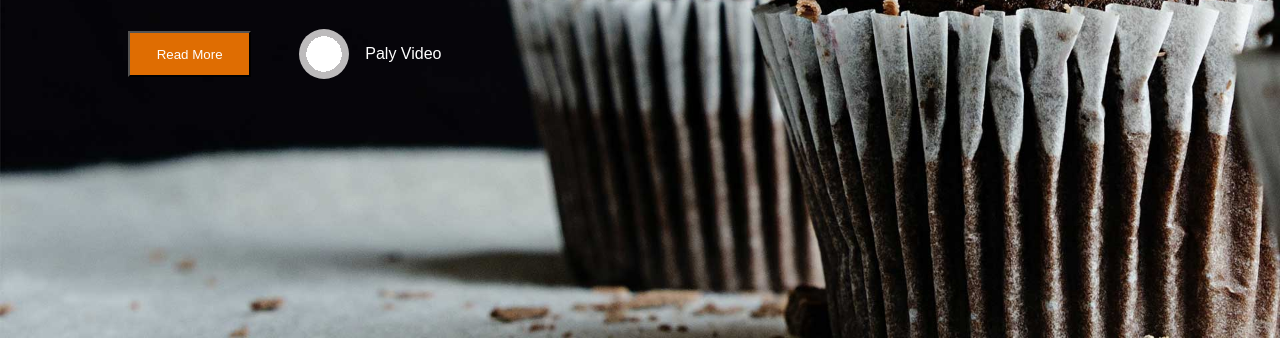
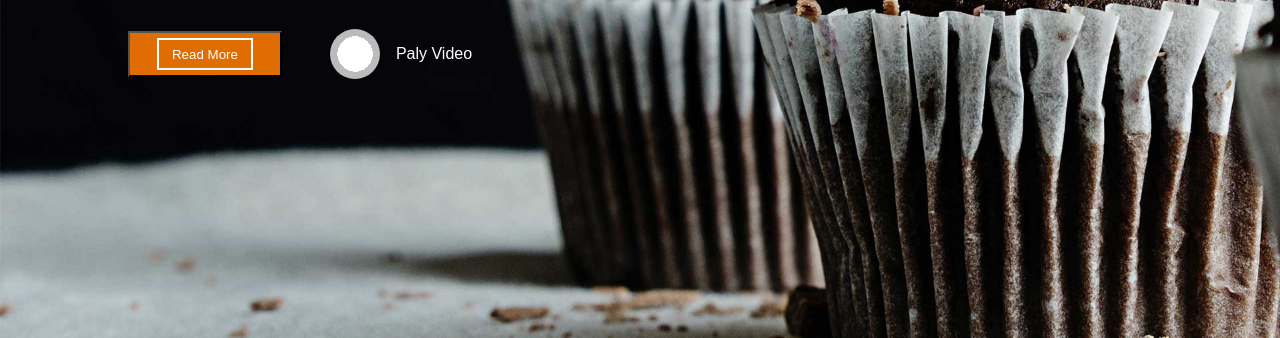
Before and after one commit to Sainkee/test, a plain HTML site: page index.html in a window 1280 px wide. Shown: the part 464-802 px from the top of the page. Drawn offline with Linux system fonts and the light colour scheme.

Commit message:
border added

```diff
--- a/index.html
+++ b/index.html
@@ -23,7 +23,7 @@
         <h1>cakezone</h1>
         <h3>THE BEST CAKE IN LONDON</h3>
         <div class="links">
-          <button>Read More</button>
+          <button><span class="data">Read More</span></button>
           <div class="oval">
             <div class="ovalimg"></div>
             <p>Paly Video</p>
--- a/style.css
+++ b/style.css
@@ -51,6 +51,7 @@ button {
   background-color: #df6d02;
   padding: 1em 2em;
   color: white;
+  cursor: pointer;
 }
 .links {
   display: flex;
@@ -58,6 +59,10 @@ button {
   gap: 3em;
   padding-top: 2em;
   align-items: center;
+}
+.data {
+  border: 2px solid white;
+  padding: 0.5em 1em;
 }
 
 .ovalimg {
@@ -70,6 +75,7 @@ button {
     rgba(255, 255, 255, 0.547) 80% 100%
   );
   border-radius: 50%;
+  cursor: pointer;
 }
 
 .oval {
```
